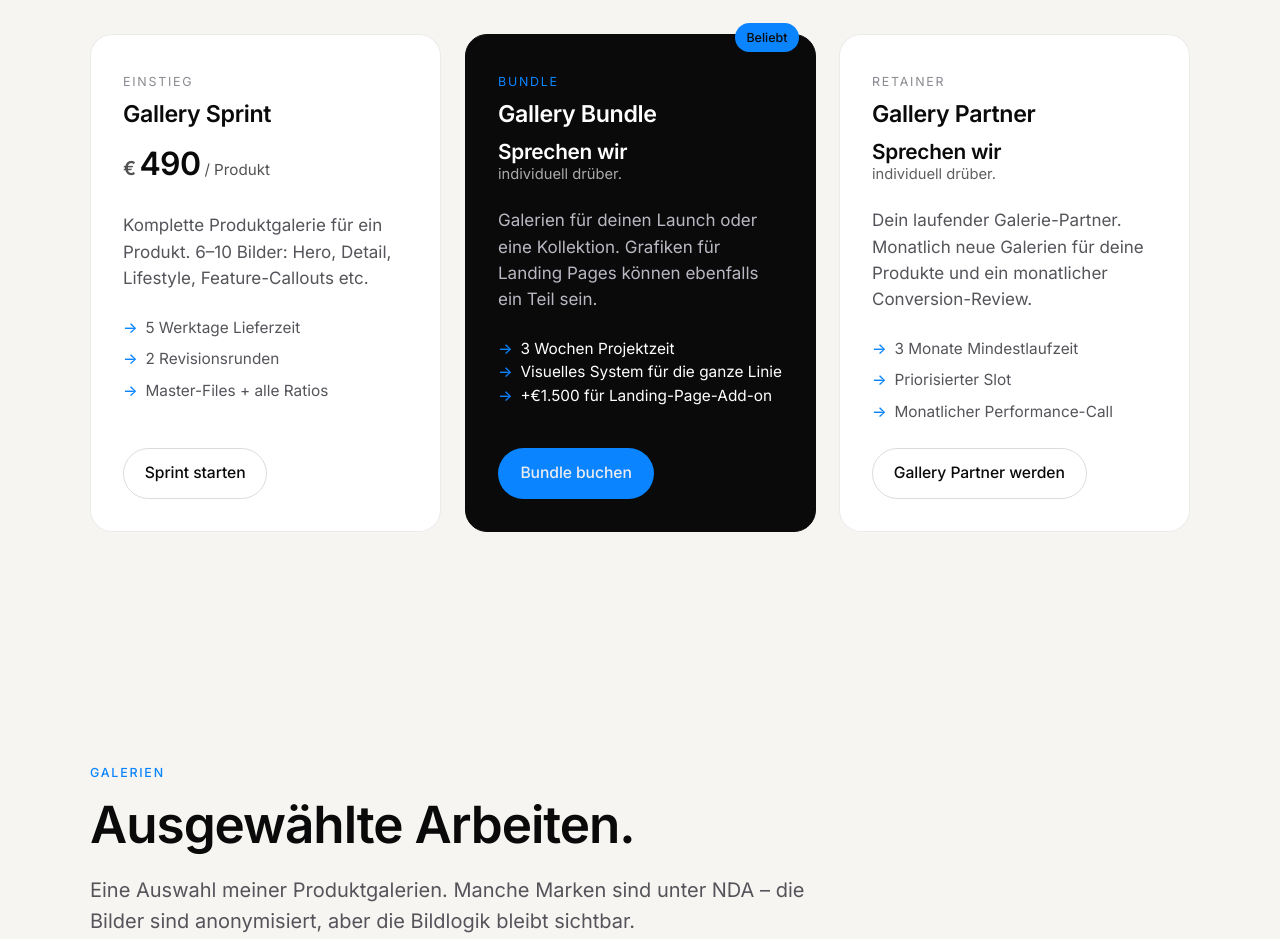
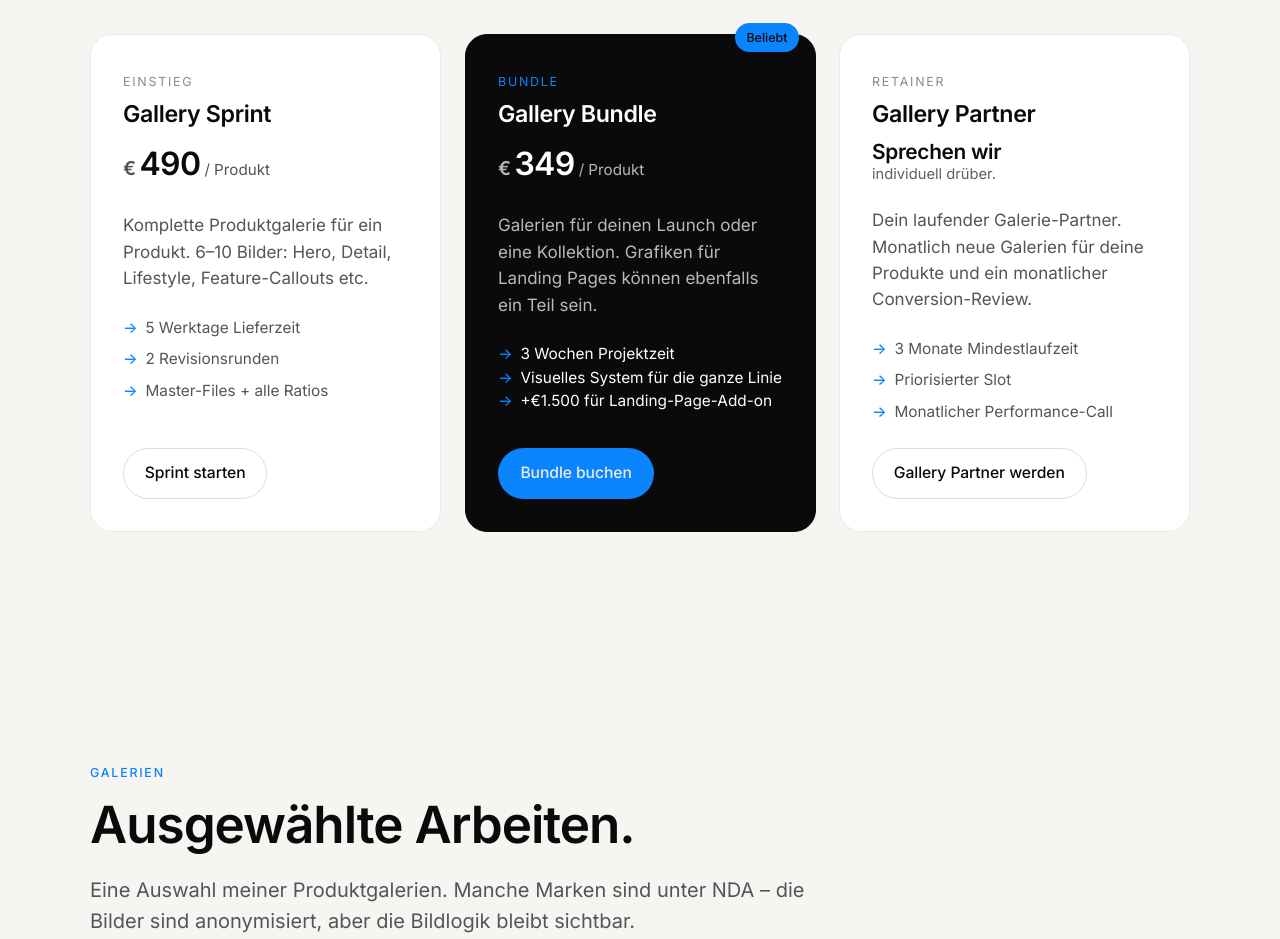
Before and after one commit to jasonslimshady/martinjason.com, a plain HTML site: page index.html in a window 1280 px wide. Shown: the part 1300-2239 px from the top of the page. Drawn offline with Linux system fonts and the light colour scheme.

Commit message:
feat: manual adjustments

```diff
--- a/index.html
+++ b/index.html
@@ -148,7 +148,7 @@
             <div class="tier__head">
               <span class="tier__tag">Bundle</span>
               <h3 class="tier__name">Gallery Bundle</h3>
-              <p class="tier__price tier__price--talk">Sprechen wir<br /><small>individuell drüber.</small></p>
+              <p class="tier__price"><span>€</span>349 <small>/ Produkt</small></p>
             </div>
             <p class="tier__desc">
               Galerien für deinen Launch oder eine Kollektion. Grafiken für Landing Pages können ebenfalls
```
